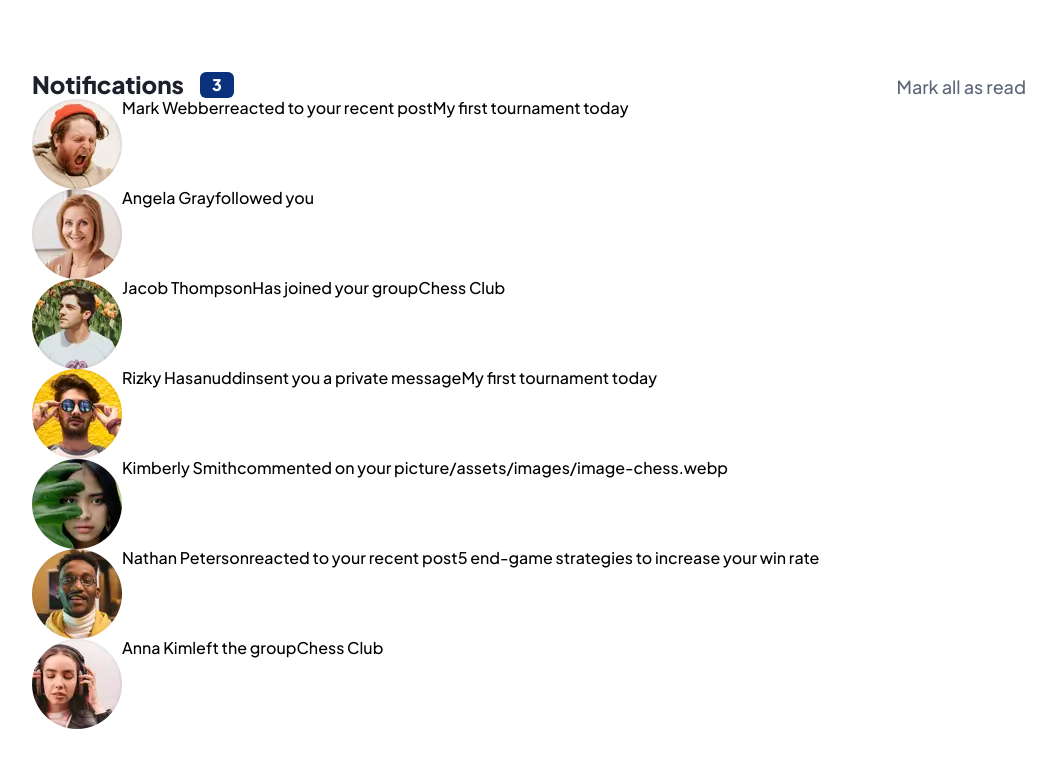
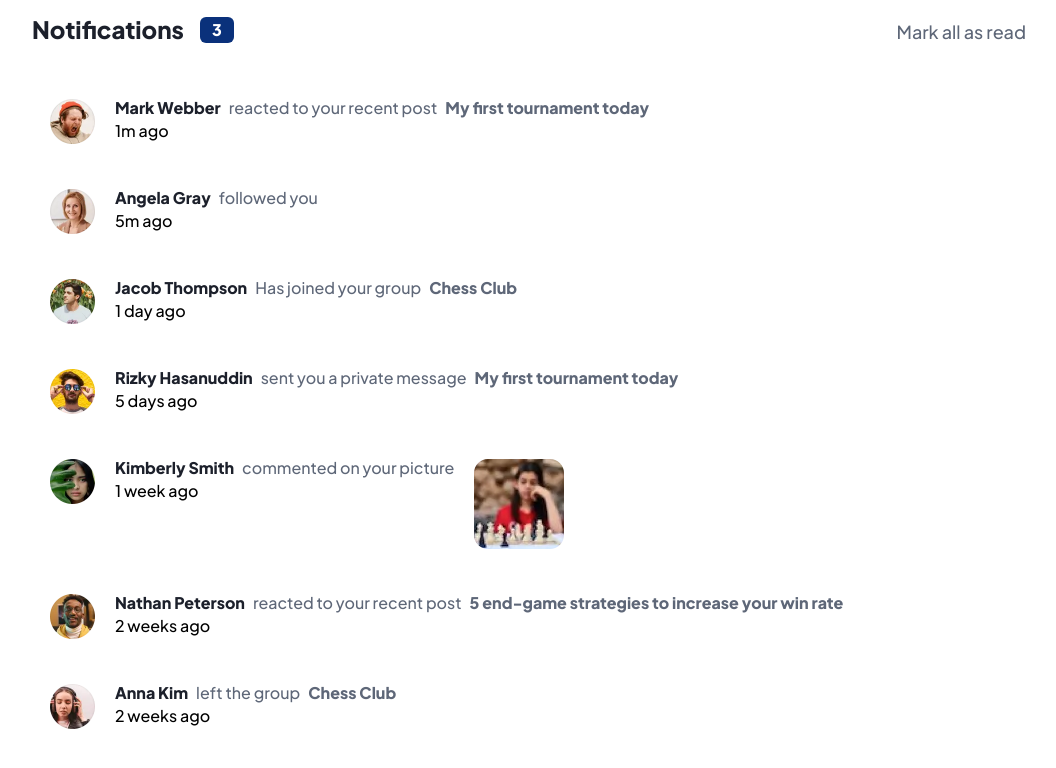
Before and after one commit to marcin10lw/notifications-page-react, a React (Create React App) app: page / in a window 1280 px wide. Shown: the top 768 px of the page, without its empty margins (108-1164 px from the left). Built offline with nearby package versions, Linux system fonts and the light colour scheme.

Commit message:
styled Section and Main

```diff
--- a/src/App.js
+++ b/src/App.js
@@ -14,11 +14,15 @@ function App() {
       <Main>
         {notifications.map((notification) => (
           <Notification
+            key={notification.id}
             picture={notification.picture}
             name={notification.name}
             operation={notification.operation}
             linked={notification.linked}
+            linkedPhoto={notification.linkedPhoto}
+            message={notification.message}
             date={notification.date}
+            read={notification.read}
           />
         ))}
       </Main>
--- a/src/Main/styled.js
+++ b/src/Main/styled.js
@@ -1,3 +1,8 @@
 import styled from "styled-components";
 
-export const Main = styled.main``;
+export const Main = styled.main`
+  padding: 55px 18px;
+  display: flex;
+  flex-direction: column;
+  gap: 45px;
+`;
--- a/src/Notification/index.js
+++ b/src/Notification/index.js
@@ -1,14 +1,36 @@
-import { Section } from "./styled";
+import {
+  Section,
+  Picture,
+  Name,
+  Info,
+  LinkedPhoto,
+  Operation,
+  Linked,
+  Date,
+} from "./styled";
 
-const Notification = ({ picture, name, operation, linked }) => {
+const Notification = ({
+  picture,
+  name,
+  operation,
+  linked,
+  linkedPhoto,
+  date,
+  message,
+  read,
+}) => {
   return (
     <Section>
-      <img src={picture} />
+      <Picture src={picture} />
       <div>
-        <span>{name}</span>
-        <span>{operation}</span>
-        <span>{linked}</span>
+        <Info>
+          <Name>{name}</Name>
+          {operation && <Operation>{operation}</Operation>}
+          {linked && <Linked>{linked}</Linked>}
+        </Info>
+        <Date>{date}</Date>
       </div>
+      {linkedPhoto && <LinkedPhoto src={linkedPhoto} />}
     </Section>
   );
 };
--- a/src/Notification/styled.js
+++ b/src/Notification/styled.js
@@ -1,5 +1,50 @@
 import styled from "styled-components";
+import { theme } from "../theme";
 
 export const Section = styled.section`
   display: flex;
+  align-items: flex-start;
+  gap: 20px;
 `;
+
+export const Picture = styled.img`
+  max-width: 45px;
+  max-height: 45px;
+  object-fit: cover;
+`;
+
+export const Name = styled.span`
+  font-weight: 800;
+  color: ${({ theme }) => theme.colors.vdGrayishBlue};
+`;
+
+export const Info = styled.div``;
+
+export const Operation = styled.span`
+  margin-left: 8px;
+  color: ${({ theme }) => theme.colors.dGrayishBlue};
+`;
+
+export const Linked = styled.span`
+  margin-left: 8px;
+  font-weight: 800;
+  color: ${({ theme }) => theme.colors.dGrayishBlue};
+  cursor: pointer;
+  transition: color 120ms ease-out;
+
+  &:hover {
+    color: ${({ theme }) => theme.colors.blue};
+  }
+`;
+
+export const MyGroup = styled.span`
+  margin-left: 8px;
+  font-weight: 800;
+  color: ${({ theme }) => theme.colors.blue};
+`;
+
+export const Date = styled.div`
+  margin-top: 5px;
+`;
+
+export const LinkedPhoto = styled.img``;
--- a/src/notificationsData.js
+++ b/src/notificationsData.js
@@ -42,7 +42,7 @@ export const notificationsData = [
     name: "Kimberly Smith",
     picture: `${process.env.PUBLIC_URL}/assets/images/avatar-kimberly-smith.webp`,
     operation: "commented on your picture",
-    linked: `${process.env.PUBLIC_URL}/assets/images/image-chess.webp`,
+    linkedPhoto: `${process.env.PUBLIC_URL}/assets/images/image-chess.webp`,
     read: true,
     date: "1 week ago",
   },
```
